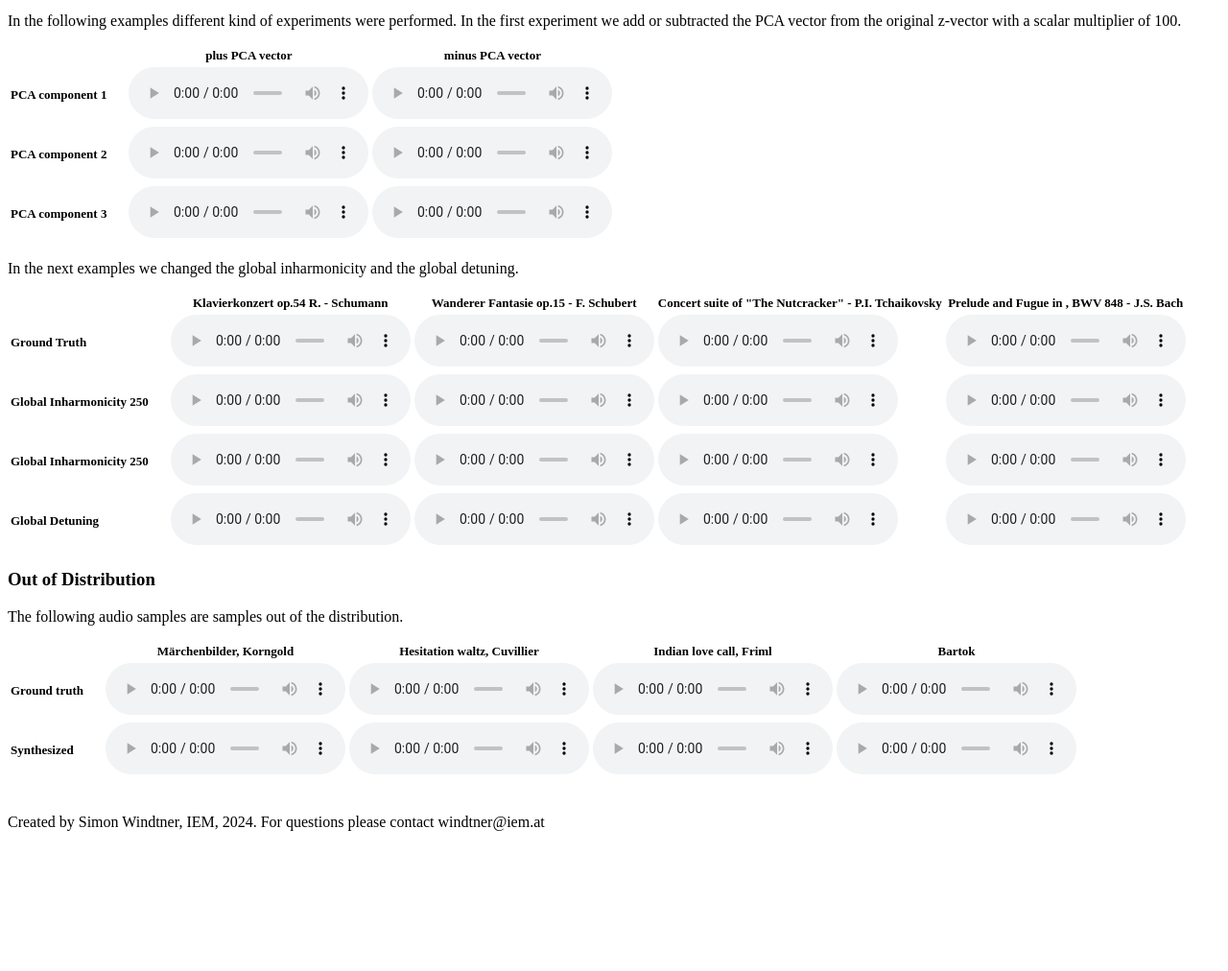
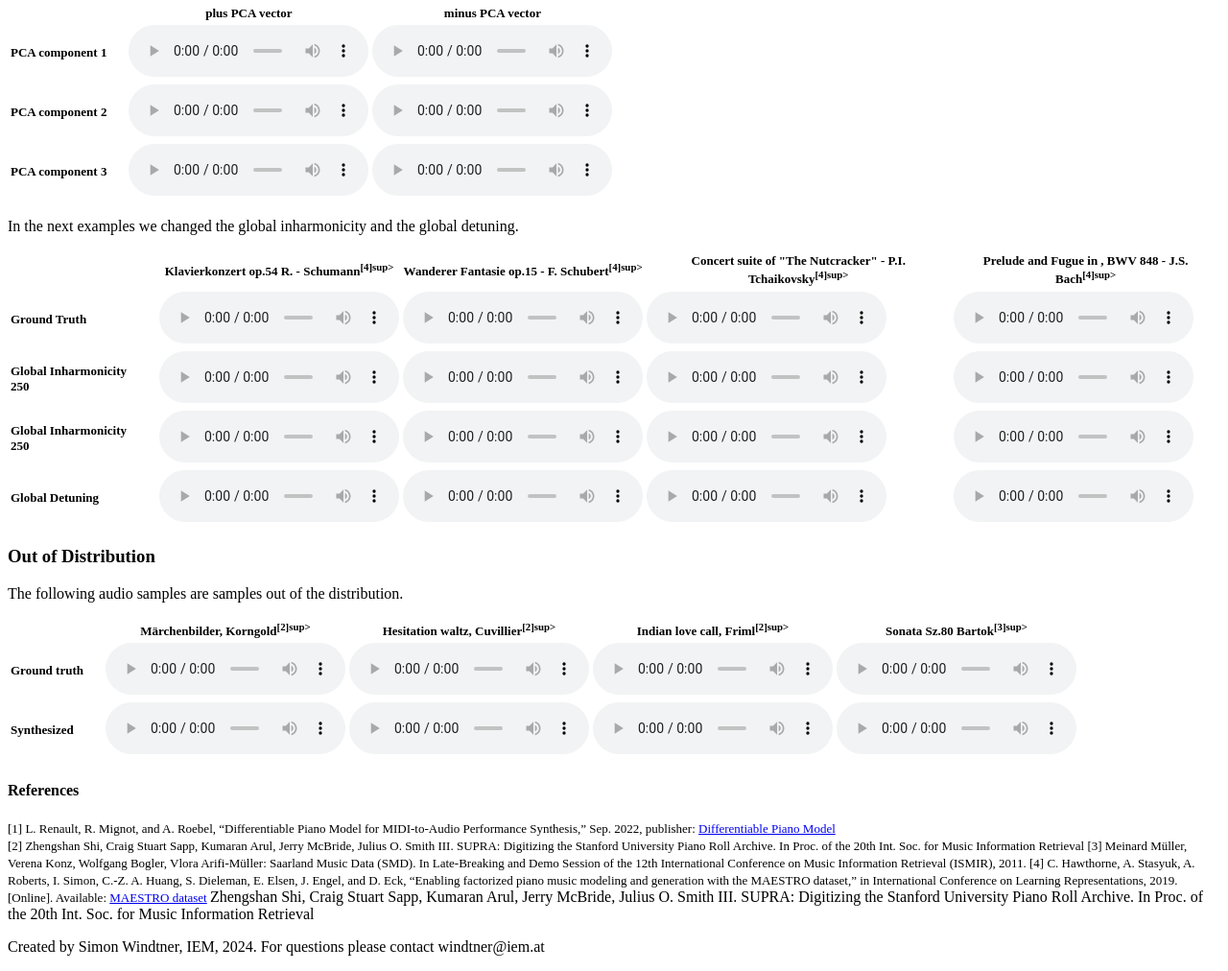
Before and after one commit to simonwindtner/AnalysisDPM, a plain HTML site: page index.html in a window 1280 px wide. Shown: the part 1215-2227 px from the top of the page at 96% size. Before the commit the page ends 2097 px from the top, so only its background shows below. Drawn offline with Linux system fonts and the light colour scheme.

Commit message:
add of sources

```diff
--- a/index.html
+++ b/index.html
@@ -25,10 +25,6 @@
     </p>
         <img src="files/pianoModelOverview.png" alt="Block diagram of the piano model from [1]" width="500px">
         <br
-    <font size="2">
-        [1] L. Renault, R. Mignot, and A. Roebel, “Differentiable Piano Model for
-        MIDI-to-Audio Performance Synthesis,” Sep. 2022, publisher: <a href="https://zenodo.org/records/7092602">Differentiable Piano Model</a> <br>
-    </font>
 
     <h3>z-Vector - Different piano models</h3>
     <p>
@@ -265,10 +261,10 @@
         <table>
             <tr>
                 <th></th>
-                <th>Klavierkonzert op.54 R. - Schumann</th>
-                <th>Wanderer Fantasie op.15 - F. Schubert </th>
-                <th>Concert suite of "The Nutcracker" - P.I. Tchaikovsky</th>
-                <th>Prelude and Fugue in , BWV 848 - J.S. Bach</th>
+                <th>Klavierkonzert op.54 R. - Schumann<sup>[4]sup></th>
+                <th>Wanderer Fantasie op.15 - F. Schubert<sup>[4]sup></th>
+                <th>Concert suite of "The Nutcracker" - P.I. Tchaikovsky<sup>[4]sup></th>
+                <th>Prelude and Fugue in , BWV 848 - J.S. Bach<sup>[4]sup></th>
 
 
                 <tr>
@@ -348,10 +344,10 @@
         <table>
             <tr>
                 <th></th>
-                <th>Märchenbilder, Korngold</th>
-                <th>Hesitation waltz, Cuvillier </th>
-                <th>Indian love call, Friml </th>
-                <th>Bartok</th>
+                <th>Märchenbilder, Korngold<sup>[2]sup></th>
+                <th>Hesitation waltz, Cuvillier<sup>[2]sup> </th>
+                <th>Indian love call, Friml<sup>[2]sup> </th>
+                <th>Sonata Sz.80 Bartok<sup>[3]sup></th>
 
 
 
@@ -391,6 +387,23 @@
 
         </table>
     </font>
+
+    <h4>References</h4>
+    <font size="2">
+        [1] L. Renault, R. Mignot, and A. Roebel, “Differentiable Piano Model for
+        MIDI-to-Audio Performance Synthesis,” Sep. 2022, publisher: <a href="https://zenodo.org/records/7092602">Differentiable Piano Model</a> <br>
+        [2] Zhengshan Shi, Craig Stuart Sapp, Kumaran Arul, Jerry McBride, Julius O. Smith III.
+        SUPRA: Digitizing the Stanford University Piano Roll Archive. In Proc. of the 20th Int. Soc. for Music Information Retrieval
+        [3] Meinard Müller, Verena Konz, Wolfgang Bogler, Vlora Arifi-Müller: Saarland Music Data (SMD).
+        In Late-Breaking and Demo Session of the 12th International Conference on Music Information Retrieval (ISMIR), 2011.
+        [4] C. Hawthorne, A. Stasyuk, A. Roberts, I. Simon, C.-Z. A. Huang, S. Dieleman, E. Elsen, J. Engel, and D. Eck,
+        “Enabling factorized piano music modeling and generation with the MAESTRO dataset,” in International Conference on Learning Representations, 2019.
+        [Online]. Available: <a href="https://openreview.net/forum?id=r1lYRjC9F7">MAESTRO dataset</a>
+    </font>
+
+    Zhengshan Shi, Craig Stuart Sapp, Kumaran Arul, Jerry McBride, Julius O. Smith III.
+SUPRA: Digitizing the Stanford University Piano Roll Archive.
+In Proc. of the 20th Int. Soc. for Music Information Retrieval
 <!--
     <h3>Deep Filter Net applied to white guassian noise speech samples, with 20dB SNR, and synthesized with different vocoders</h3>
 
```
